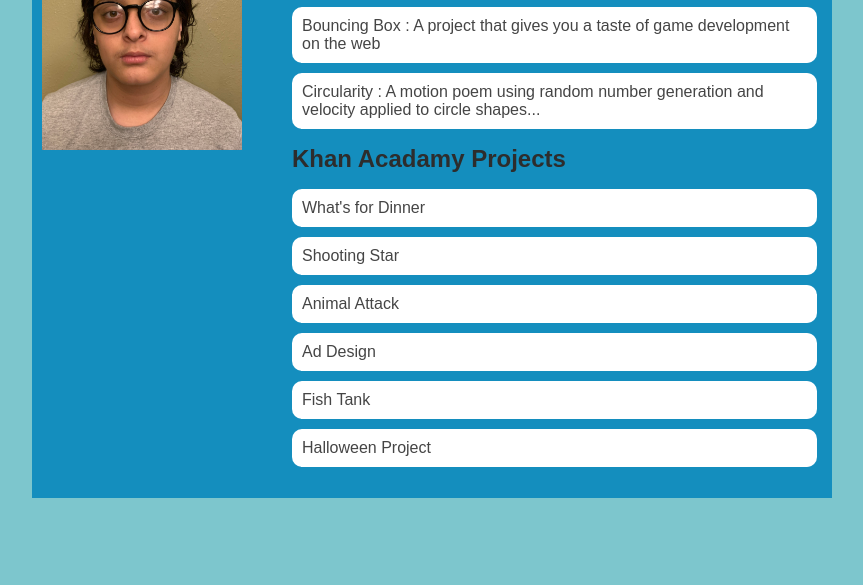
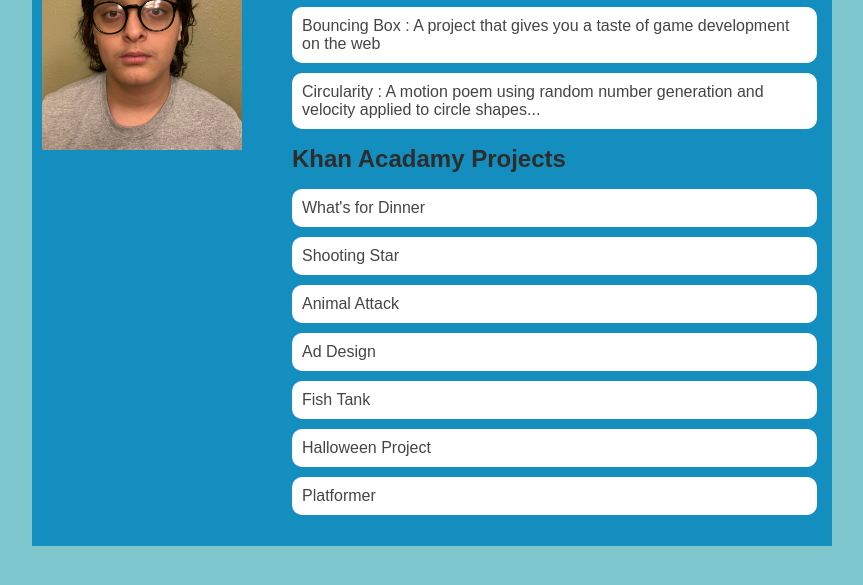
Before and after one commit to yasseenmukhtar/yasseenmukhtar.github.io, a plain HTML site: page portfolio.html in a window 1280 px wide. Shown: the part 215-800 px from the top of the page, without its empty margins (208-1071 px from the left). Drawn offline with Linux system fonts and the light colour scheme.

Commit message:
describe your changes

```diff
--- a/portfolio.html
+++ b/portfolio.html
@@ -56,6 +56,7 @@
                         <li><a href = "https://www.khanacademy.org/computer-programming/spin-off-of-project-ad-design/4960896323207168">Ad Design</a></li>
                         <li><a href = "https://www.khanacademy.org/computer-programming/spin-off-of-project-fish-tank/4863504982786048">Fish Tank</a></li>
                         <li><a href = "https://www.khanacademy.org/computer-programming/new-program/5743287625105408">Halloween Project</a></li>
+                        <li><a href = "https://5500-yasseenmukh-yasseenmukh-42koyj4sotx.ws-us107.gitpod.io/projects/platformer/index.html">Platformer</a></li>
                     </ul>
 
 
```
